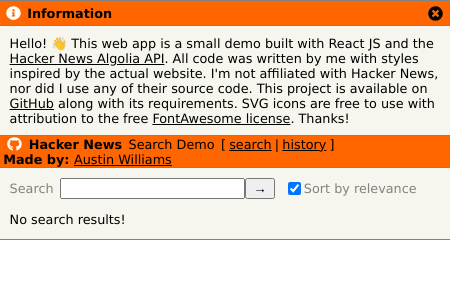
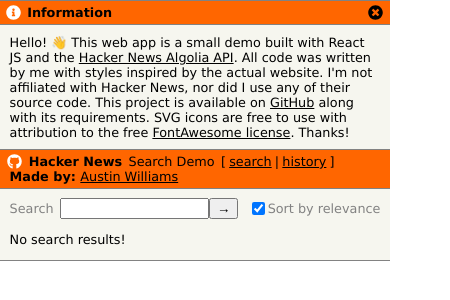
Before and after one commit to au-williams/hacker-news, a React app: page /#/search in a window 390 px wide. Shown: the whole page, 450 px wide, since content can reach past the window. Built offline with nearby package versions, Linux system fonts and the light colour scheme.

Commit message:
improved responsive styling for mobile devices

```diff
--- a/src/components/App.scss
+++ b/src/components/App.scss
@@ -12,7 +12,7 @@
 
 body {
   box-sizing: border-box;
-  min-width: 450px;
+  min-width: 350px;
   padding: 0 12vw;
 
   a,
@@ -28,15 +28,14 @@
       align-items: center;
       background-color: $color--orange;
       border: 1px solid $color--gray;
+      display: flex;
+      flex-wrap: wrap;
+      font-size: $font-size;
+      padding: 0.25em 0.5em;
 
-      display: flex;
-      font-size: $font-size;
-      flex-wrap: wrap;
-      min-height: 1.875em;
-
-      >* { margin: 0 0.25em }
-      >*:first-child { margin-left: 0.5em; }
-      >*:last-child { margin-right: 0.5em; }
+      > * { margin: 0 0.25em }
+      > *:first-child { margin-left: 0em; }
+      > *:last-child { margin-right: 0em; }
 
       img {
         height: 1.125em;
@@ -93,6 +92,10 @@
         display: flex;
         margin-bottom: 0.75em;
 
+        > span {
+          flex-wrap: nowrap;
+        }
+
         button {
           margin-right: 0.5em;
         }
@@ -101,10 +104,16 @@
           margin-left: 0.5em;
         }
 
+        > input {
+          min-width: 6em;
+          max-width: 20em;
+        }
+
         label {
           align-items: inherit;
           color: $color--gray;
           display: inherit;
+          white-space: nowrap;
         }
       }
 
```
Also changed, not shown: src/components/App.css, 1 other file.
